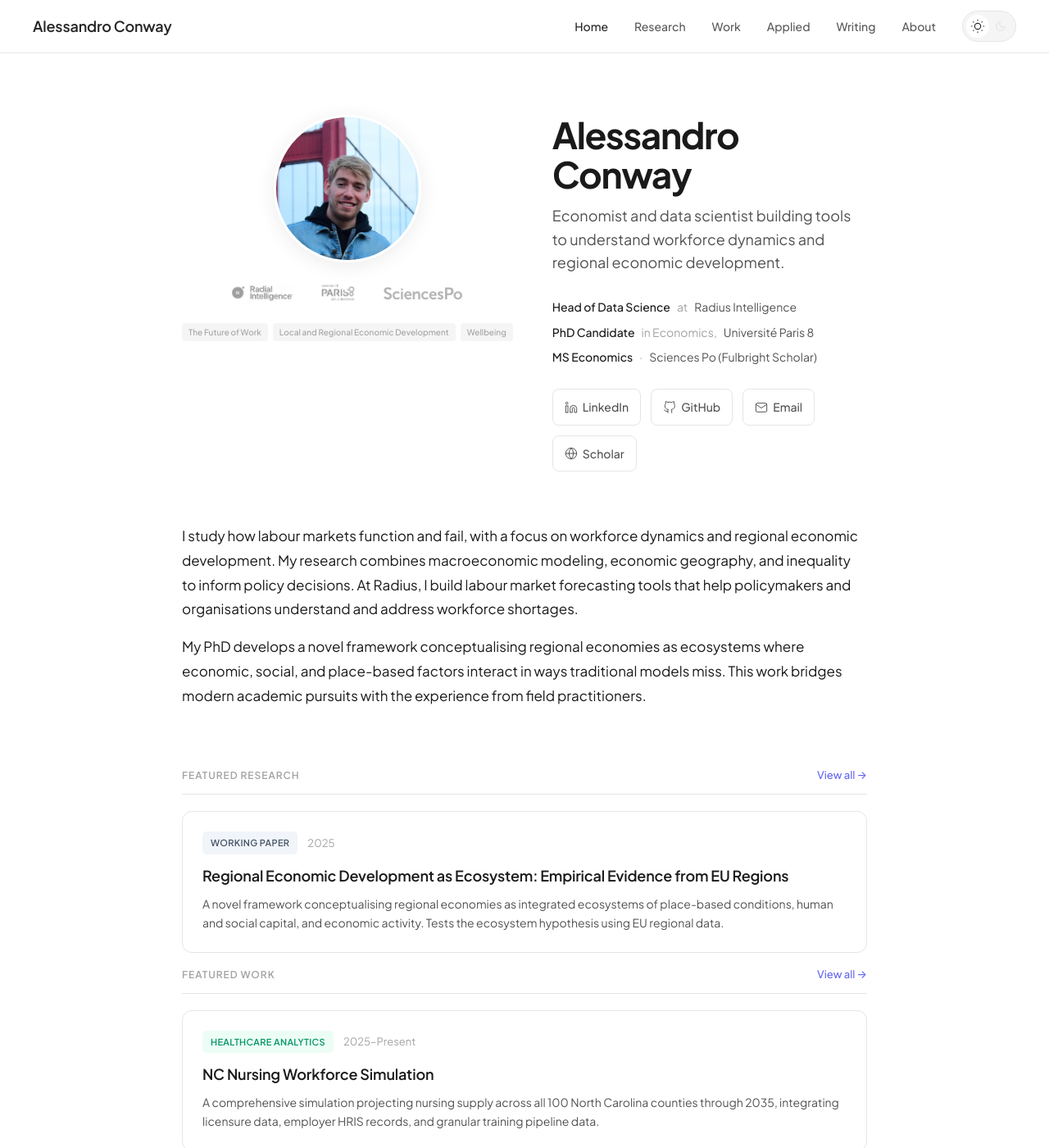
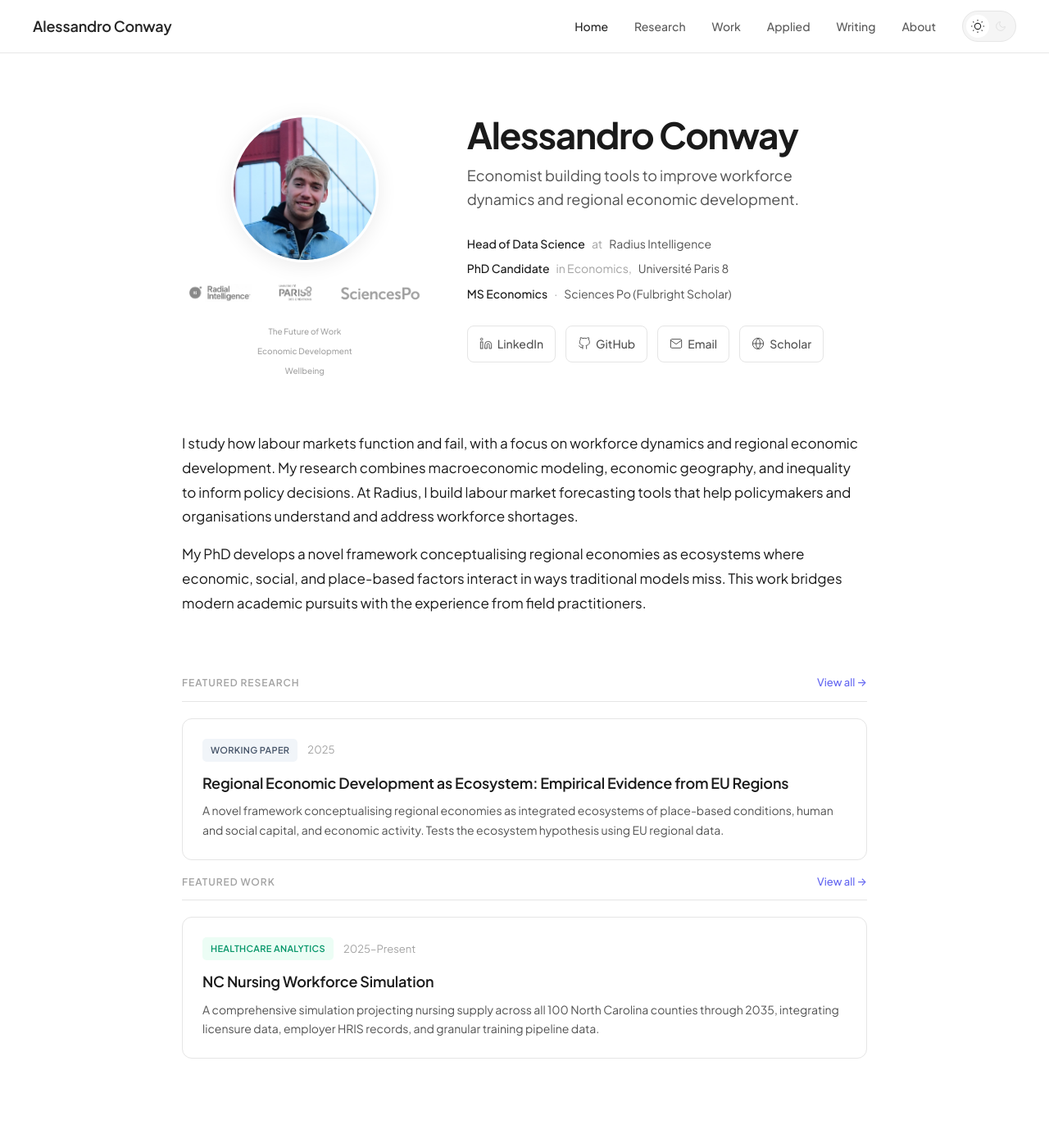
Before and after one commit to conway1521/conway1521.github.io, a Jekyll site: the page built from index.html, in a window 1280 px wide and 1400 px high. Shown: the whole window at 82% size. Built offline with Jekyll 4.4.1, drawn with Linux system fonts in a browser that asks for light colours.

Commit message:
Refine interests, logos, tagline, and about page
Stack interests vertically under logos, shorten to "Economic Development",
remove background so they read as plain text labels. Invert logos in dark
mode with mix-blend-mode for seamless background integration. Update
tagline to "Economist building tools to improve...". Remove research
intro note. Add CV download button to about page.

Co-Authored-By: Claude Opus 4.6 <noreply@anthropic.com>

```diff
--- a/assets/css/main.css
+++ b/assets/css/main.css
@@ -290,13 +290,24 @@ main {
 .logo-img {
     height: 22px;
     width: auto;
-    opacity: 0.4;
+    opacity: 0.5;
     filter: grayscale(100%);
+    mix-blend-mode: multiply;
     transition: opacity 0.2s, filter 0.2s;
 }
 
 .logo-row a:hover .logo-img {
-    opacity: 0.7;
+    opacity: 0.8;
+}
+
+[data-theme="dark"] .logo-img {
+    filter: grayscale(100%) invert(1);
+    mix-blend-mode: screen;
+    opacity: 0.5;
+}
+
+[data-theme="dark"] .logo-row a:hover .logo-img {
+    opacity: 0.8;
 }
 
 .hero-content h1 {
@@ -342,19 +353,18 @@ main {
 /* Interests */
 .interests {
     display: flex;
-    gap: 6px;
-    flex-wrap: wrap;
-    justify-content: center;
+    flex-direction: column;
+    gap: 4px;
+    align-items: center;
 }
 
 .interest-tag {
     font-size: 10px;
     font-weight: 500;
-    padding: 3px 8px;
+    padding: 2px 8px;
     border-radius: 4px;
-    background: var(--bg-tertiary);
     color: var(--text-tertiary);
-    transition: background 0.4s ease, color 0.4s ease;
+    transition: color 0.4s ease;
 }
 
 /* Social links */
--- a/index.html
+++ b/index.html
@@ -15,13 +15,13 @@ title: null
         </div>
         <div class="interests">
             <span class="interest-tag">The Future of Work</span>
-            <span class="interest-tag">Local and Regional Economic Development</span>
+            <span class="interest-tag">Economic Development</span>
             <span class="interest-tag">Wellbeing</span>
         </div>
     </div>
     <div class="hero-content">
         <h1>Alessandro Conway</h1>
-        <p class="hero-tagline">Economist and data scientist building tools to understand workforce dynamics and regional economic development.</p>
+        <p class="hero-tagline">Economist building tools to improve workforce dynamics and regional economic development.</p>
 
         <div class="affiliations">
             <span class="affiliation">
--- a/research.html
+++ b/research.html
@@ -6,7 +6,6 @@ title: Research
 <header class="page-header">
     <h1>Research</h1>
     <p class="page-intro">My research focuses on labour economics and regional economic development, with a particular emphasis on resilience, quality of life, and the systemic factors that shape inclusive growth.</p>
-    <p class="page-intro-note">My academic work is informed by, and often directly connected to, my applied work at Radius and previously at JFF.</p>
 </header>
 
 <section class="section" id="phd">
```
Also changed, not shown: about.html (+7 -0 lines).
